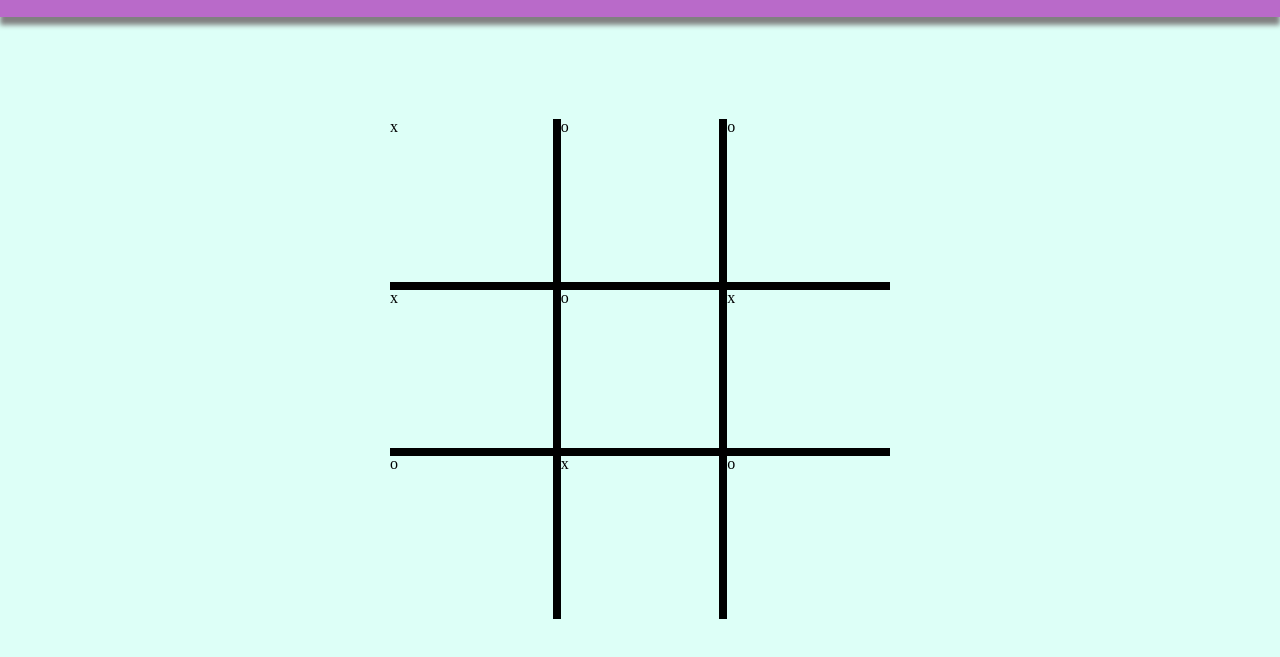
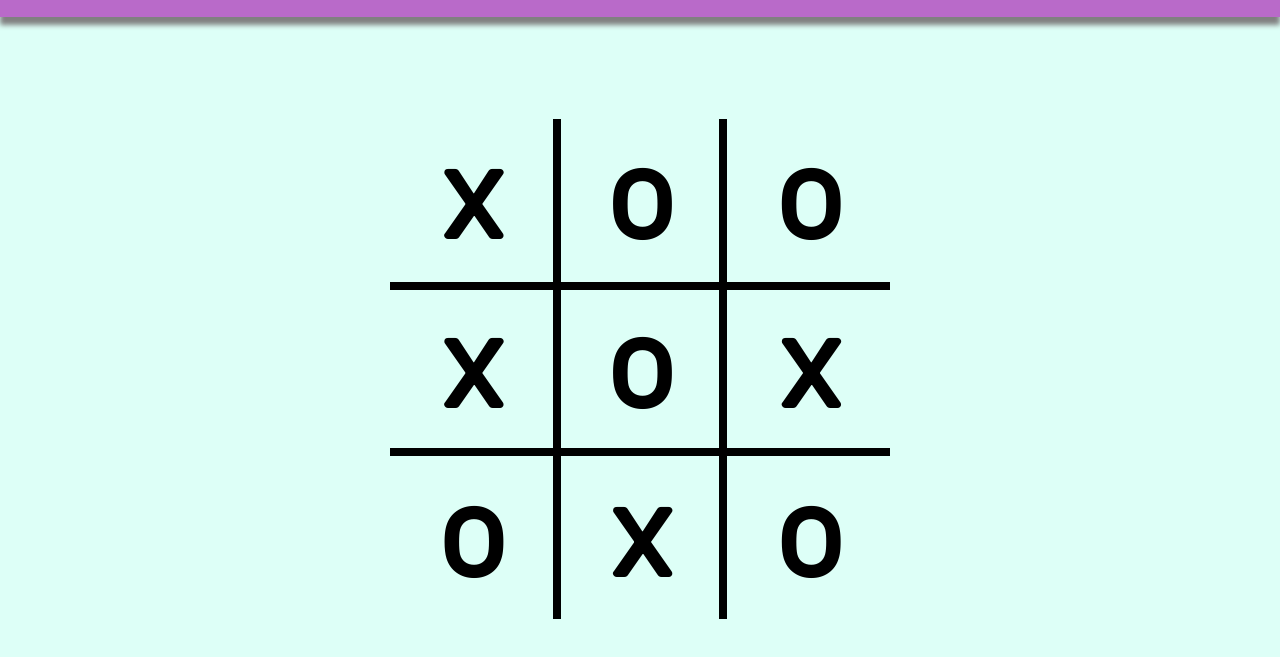
Before and after one commit to fadingmorsecode/tic-tac-toe, a website: page index.html in a window 1280 px wide. Shown: the part 79-736 px from the top of the page. Drawn offline with Linux system fonts and the light colour scheme.

Commit message:
Create styling for board marks

```diff
--- a/style.css
+++ b/style.css
@@ -204,3 +204,13 @@ body {
 #cell-8 {
   border-top: solid black 4px;
 }
+
+.cells {
+  display: flex;
+  align-items: center;
+  justify-content: center;
+  padding-bottom: 1.5rem;
+  font-size: 8rem;
+  font-weight: bold;
+  font-family: 'Barlow', sans-serif;
+}
```
